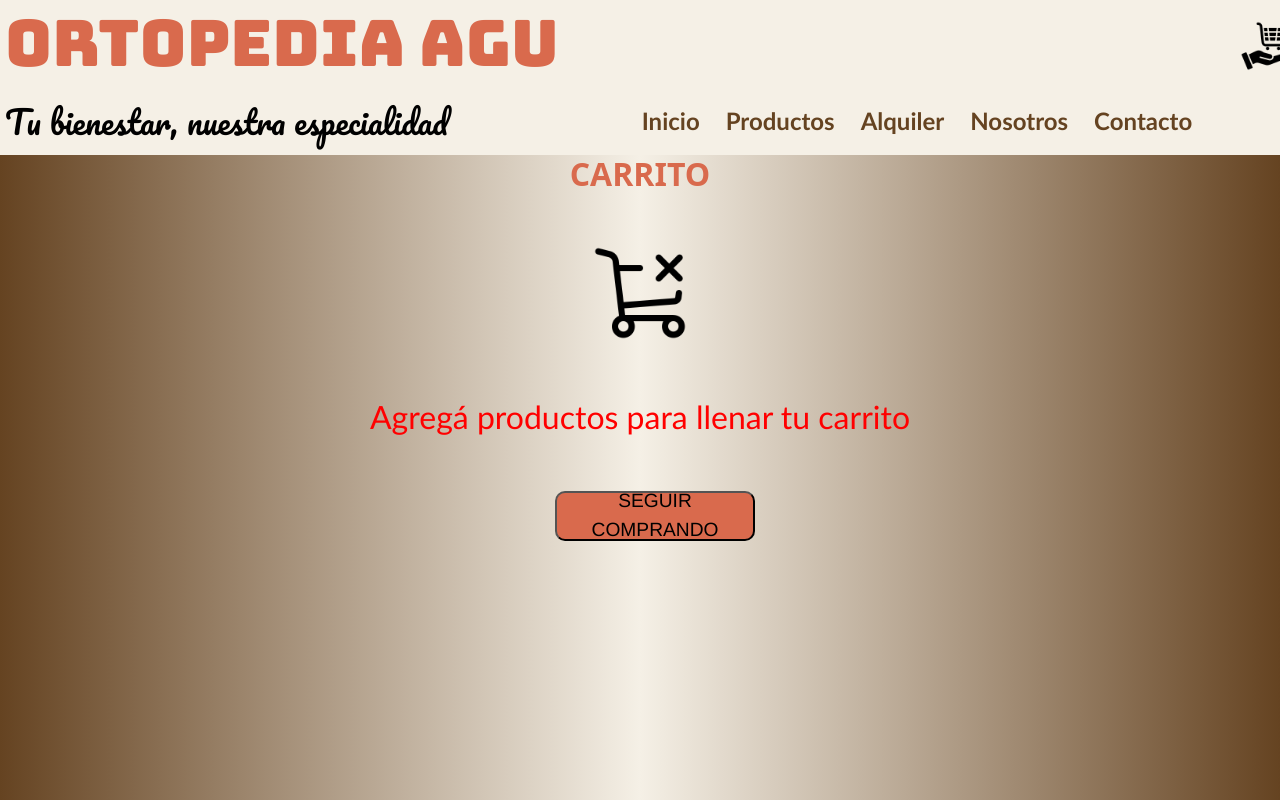
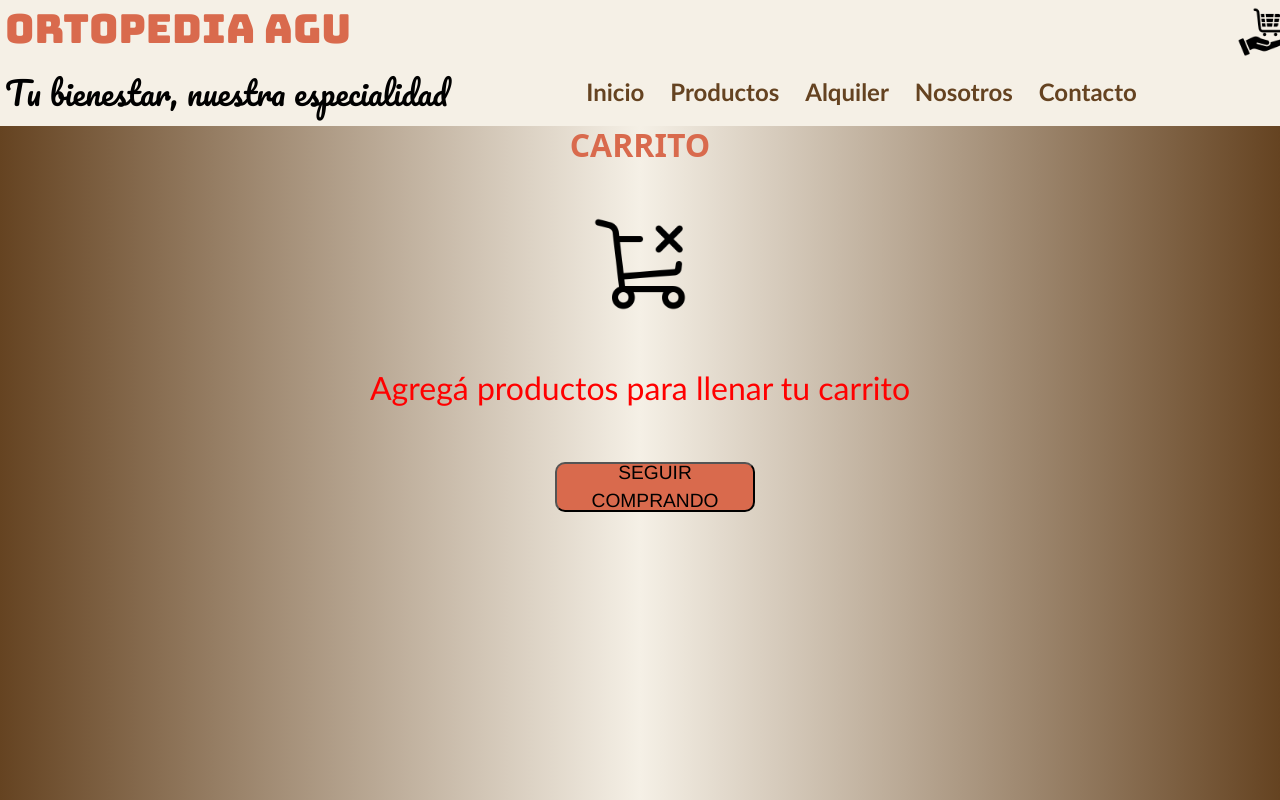
Before and after one commit to arnedorocio/OrtopediaAgu, a website: page pages/carrito.html in a window 1280 px wide. Shown: the top 800 px of the page. Drawn offline with nearby package versions, Linux system fonts and the light colour scheme.

Commit message:
correccion de ruta

```diff
--- a/pages/carrito.html
+++ b/pages/carrito.html
@@ -14,7 +14,7 @@
 
     <link href="https://cdn.jsdelivr.net/npm/bootstrap@5.3.8/dist/css/bootstrap.min.css" rel="stylesheet" integrity="sha384-sRIl4kxILFvY47J16cr9ZwB07vP4J8+LH7qKQnuqkuIAvNWLzeN8tE5YBujZqJLB" crossorigin="anonymous">
 
-    <link rel="stylesheet" href="../css/style.css">
+    <link rel="stylesheet" href="../css/main.css">
 
 
 
```
Also changed, not shown: index.html (+1 -1 lines), pages/alquiler.html (+1 -1 lines), pages/contacto.html (+1 -1 lines), pages/nosotros.html (+1 -1 lines), pages/productos.html (+1 -1 lines).
